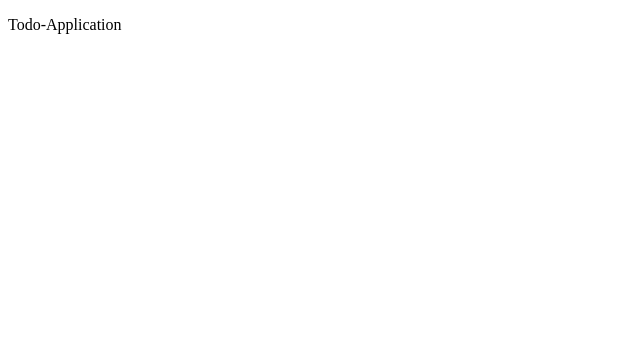
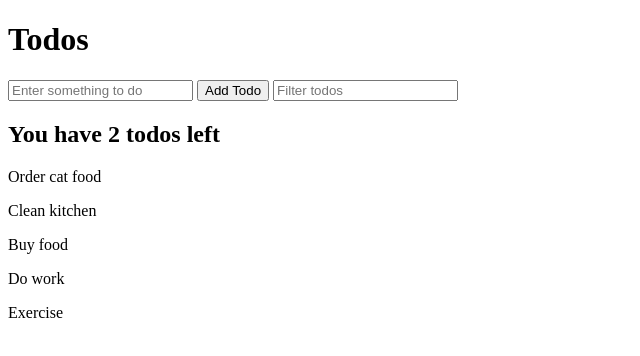
Before and after one commit to vatsal47/Todo-Application, a plain HTML site: page index.html in a window 1280 px wide. Shown: the whole page, without its empty margins (0-640 px from the left). Drawn offline with Linux system fonts and the light colour scheme.

Commit message:
Added a filter fuctionality in the application

```diff
--- a/index.html
+++ b/index.html
@@ -1,16 +1,16 @@
 <!DOCTYPE html>
-<html lang="en">
 
-<head>
-    <meta charset="UTF-8">
-    <meta name="viewport" content="width=device-width, initial-scale=1.0">
-    <meta http-equiv="X-UA-Compatible" content="ie=edge">
-    <title>Document</title>
-</head>
+<html>
+
+<head></head>
 
 <body>
-    <p>Todo-Application</p>
-    <script src='todo-app.js'></script>
+    <h1>Todos</h1>
+    <input id="new-todo-text" type="text" placeholder="Enter something to do">
+    <button id="add-todo">Add Todo</button>
+    <input id="search-text" type="text" placeholder="Filter todos">
+    <div id="todos"></div>
+    <script src="todo-app.js"></script>
 </body>
 
 </html>
--- a/todo-app.js
+++ b/todo-app.js
@@ -1 +1,59 @@
-console.log('it works')
+const todos = [{
+    text: 'Order cat food',
+    completed: false
+}, {
+    text: 'Clean kitchen',
+    completed: true
+}, {
+    text: 'Buy food',
+    completed: true
+}, {
+    text: 'Do work',
+    completed: false
+}, {
+    text: 'Exercise',
+    completed: true
+}]
+
+const filters = {
+    searchText: ''
+}
+
+const renderTodos = function (todos, filters) {
+    const filteredTodos = todos.filter(function (todo) {
+        return todo.text.toLowerCase().includes(filters.searchText.toLowerCase())
+    })
+
+    const incompleteTodos = filteredTodos.filter(function (todo) {
+        return !todo.completed
+    })
+
+    document.querySelector('#todos').innerHTML = ''
+
+    const summary = document.createElement('h2')
+    summary.textContent = `You have ${incompleteTodos.length} todos left`
+    document.querySelector('#todos').appendChild(summary)
+
+    filteredTodos.forEach(function (todo) {
+        const p = document.createElement('p')
+        p.textContent = todo.text
+        document.querySelector('#todos').appendChild(p)
+    })
+}
+
+renderTodos(todos, filters)
+
+// Listen for new todo creation
+document.querySelector('#add-todo').addEventListener('click', function (e) {
+    console.log('Add a new todo...')
+})
+
+// Listen for todo text change
+document.querySelector('#new-todo-text').addEventListener('input', function (e) {
+    console.log(e.target.value)
+})
+
+document.querySelector('#search-text').addEventListener('input', function (e) {
+    filters.searchText = e.target.value
+    renderTodos(todos, filters)
+})
```
